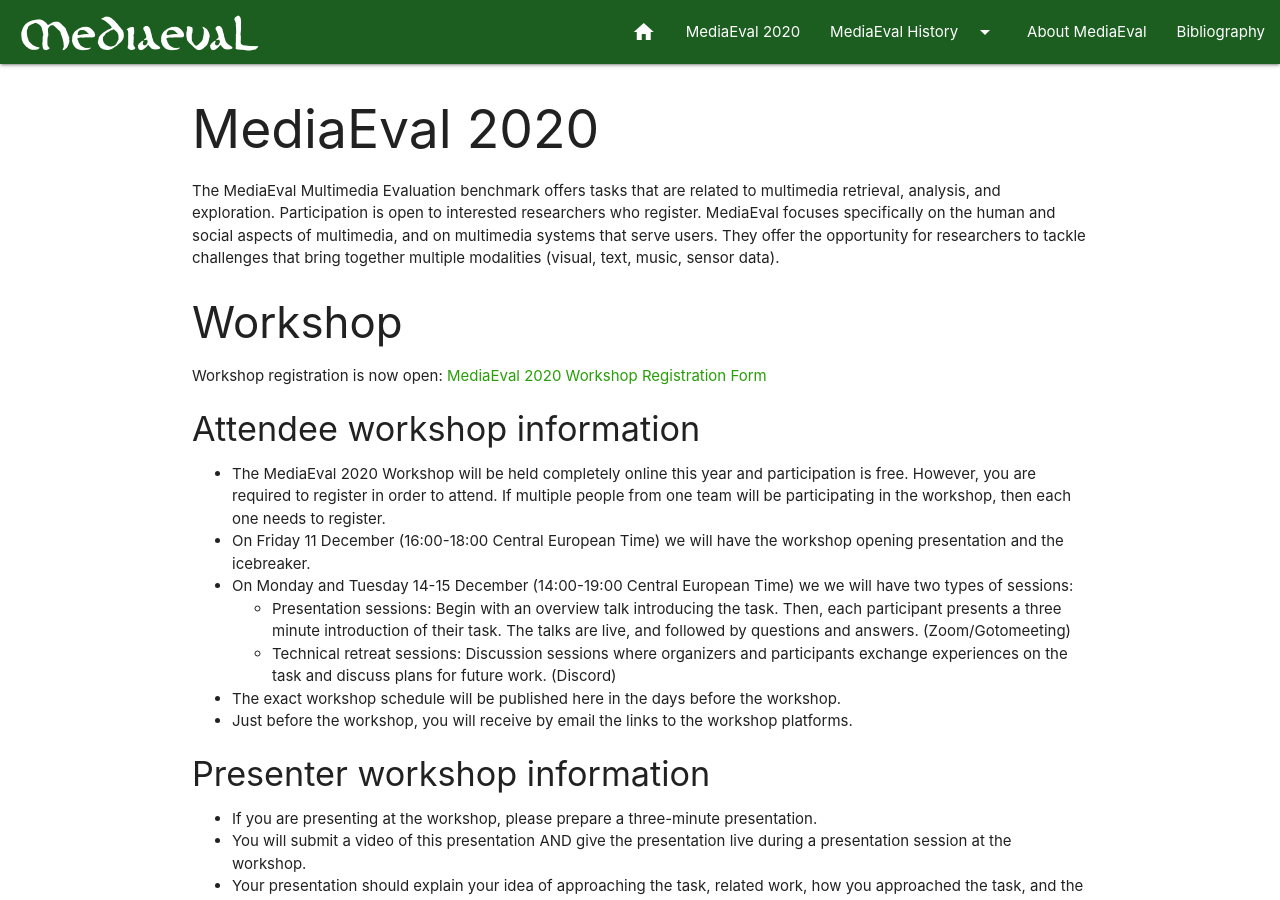
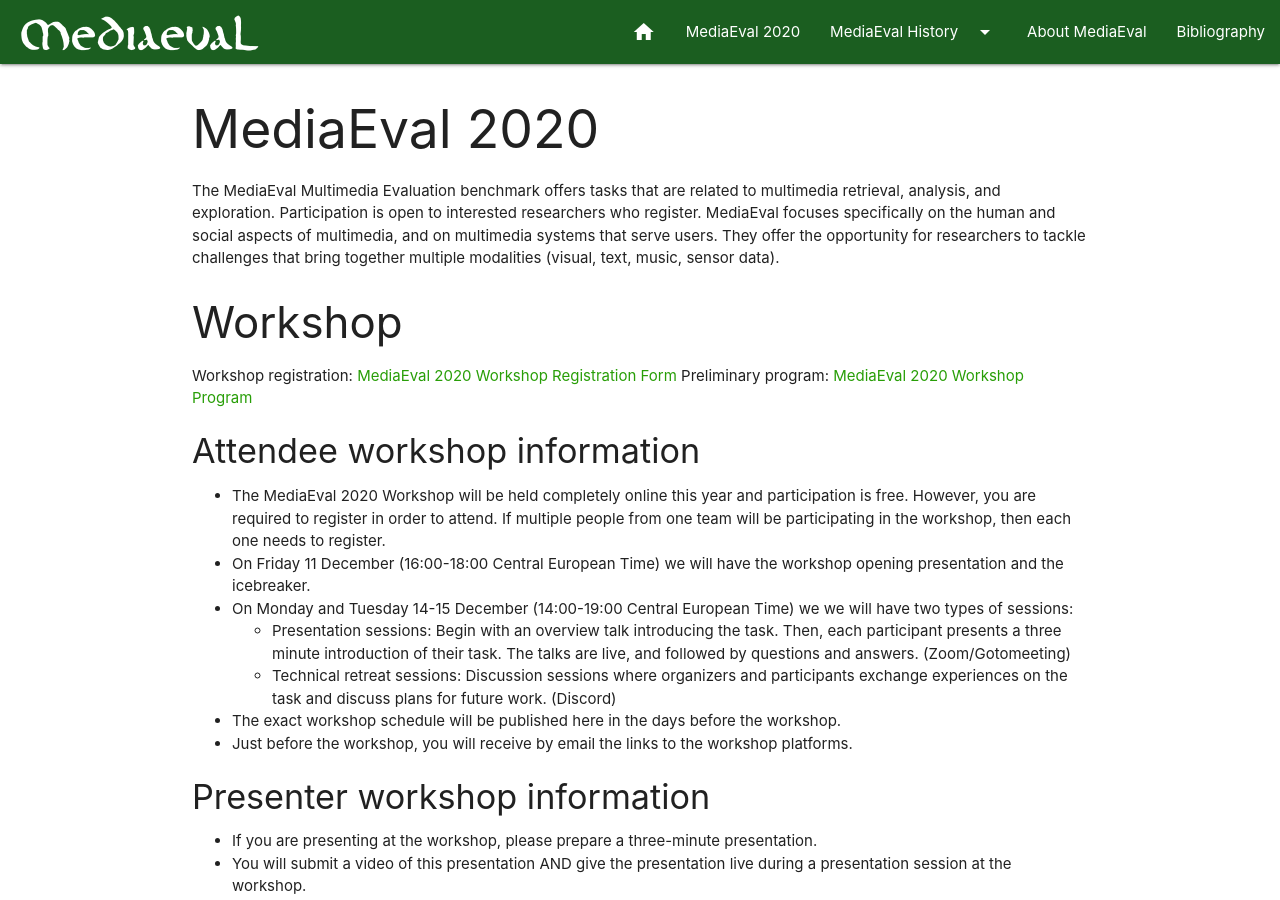
Before and after one commit to multimediaeval/multimediaeval.github.io, a Jekyll site: the page built from _editions/2020.md, in a window 1280 px wide and 900 px high. Built offline with Jekyll 4.4.1, drawn with Linux system fonts in a browser that asks for light colours.

Commit message:
Update 2020.md
Added the link to the program.

```diff
--- a/_editions/2020.md
+++ b/_editions/2020.md
@@ -13,7 +13,8 @@
 -->
 
 ### Workshop
-Workshop registration is now open: [MediaEval 2020 Workshop Registration Form](https://forms.gle/ZbXsMSzRTc2xcphB6)
+Workshop registration: [MediaEval 2020 Workshop Registration Form](https://forms.gle/ZbXsMSzRTc2xcphB6)
+Preliminary program: [MediaEval 2020 Workshop Program](https://docs.google.com/document/d/1oNOF9Ksmkhae6e_Nyv42eXSMzUEohJde1wtjl6aWAtg/edit)
 
 #### Attendee workshop information
 * The MediaEval 2020 Workshop will be held completely online this year and participation is free. However, you are required to register in order to attend. If multiple people from one team will be participating in the workshop, then each one needs to register.
```
